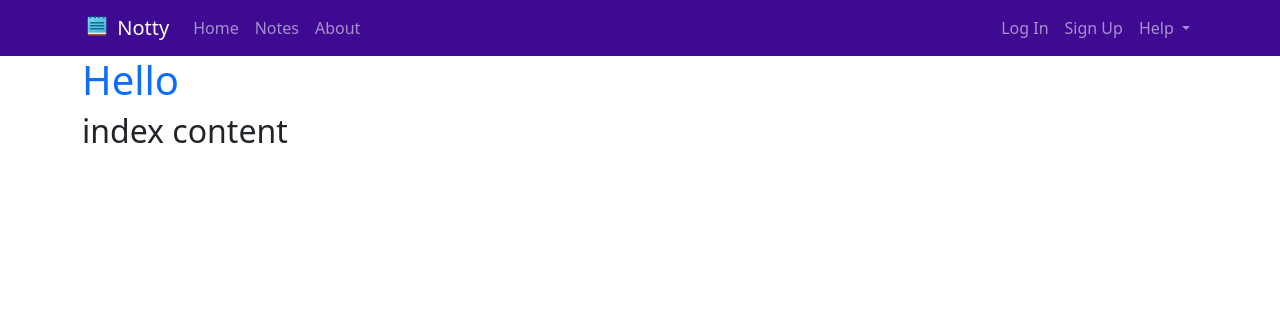
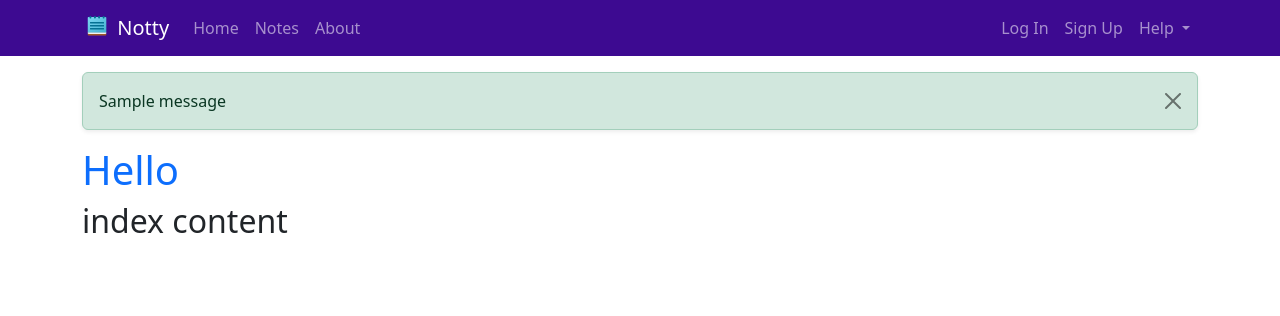
Before and after one commit to Elhasnaouymed/notty, a Flask app: page / in a window 1280 px wide. Shown: the top 316 px of the page. Run offline with Flask 3, Linux system fonts and the light colour scheme; tables that the repository leaves empty hold one stand-in row (values such as "Sample post"); one stand-in notice (Sample message) is shown; some libraries are stand-ins or nearby versions.

Commit message:
adding flaskes (done)

```diff
--- /dev/null
+++ b/app_root/templates/components/flashes.htm
@@ -0,0 +1,12 @@
+{% with messages = get_flashed_messages(with_categories=True) %}
+    {% if messages %}
+        <div id="flashes" class="container my-3">
+            {% for category, message in messages %}
+                <div class="alert alert-{{ category }} alert-dismissible fade show shadow-sm" role="alert">
+                    {{ message}}
+                    <button type="button" class="btn-close" data-bs-dismiss="alert" aria-label="Close"></button>
+                </div>
+            {% endfor %}
+        </div>
+    {% endif %}
+{% endwith %}
--- a/app_root/templates/roots/base.html
+++ b/app_root/templates/roots/base.html
@@ -2,6 +2,7 @@
 
 {% block body %}
     {{ navbar() }}
+    {{ flashes() }}
     <div class="container">
         {% block content %}
             <h3>base content</h3>
--- a/app_root/templates/roots/macros.html
+++ b/app_root/templates/roots/macros.html
@@ -4,3 +4,8 @@
 {% macro navbar() %}
     {% include "components/navbar.htm" %}
 {% endmacro %}
+
+
+{% macro flashes() %}
+    {% include "components/flashes.htm" %}
+{% endmacro %}
```
